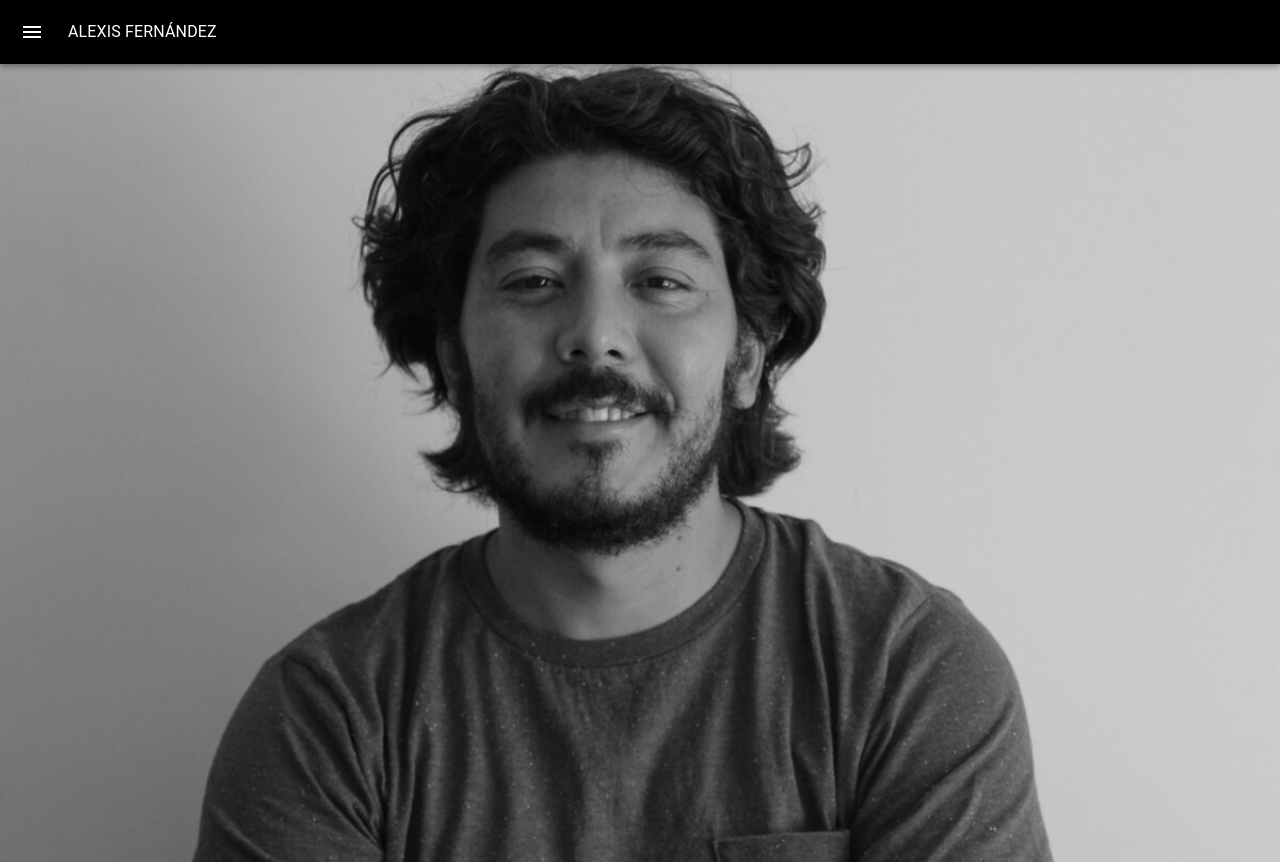
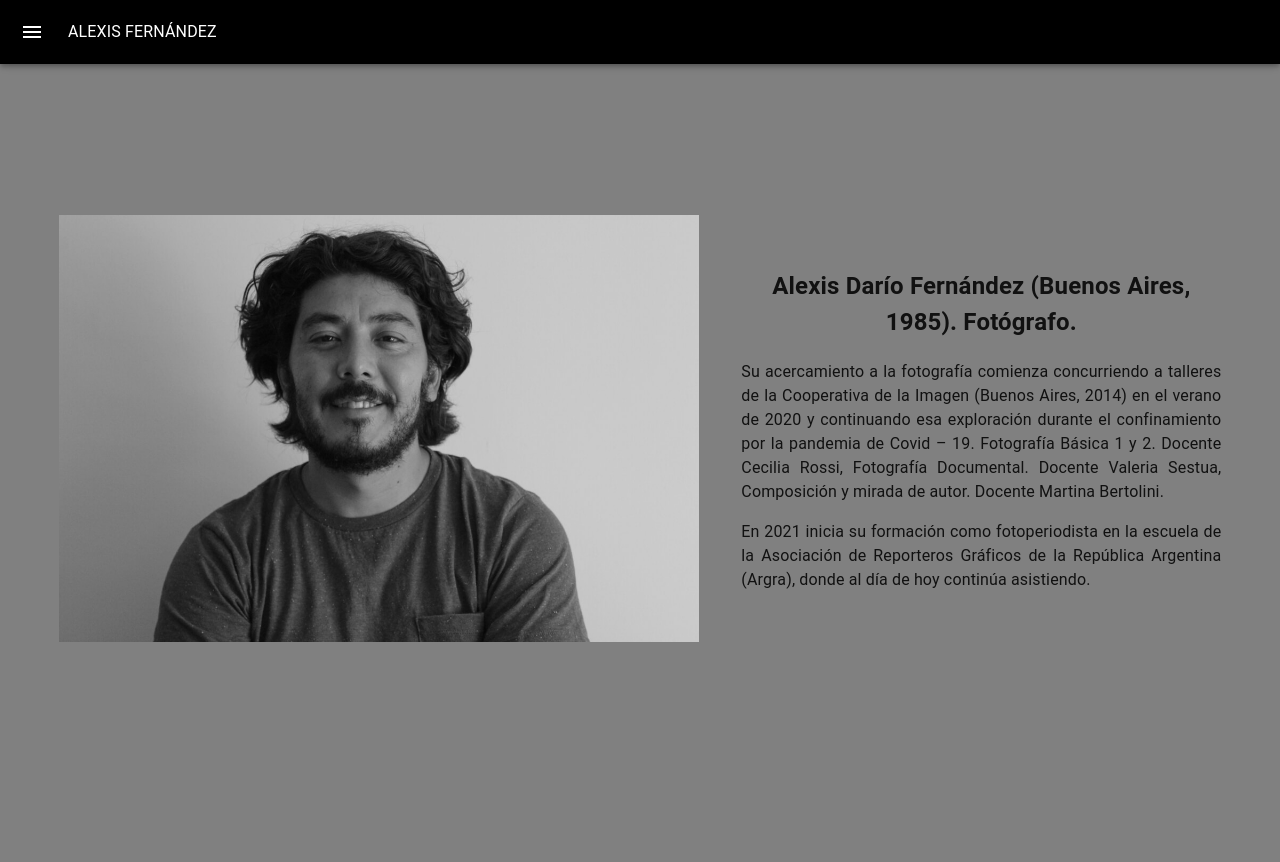
Before and after one commit to ipiccardo/PhotographPage, a React (Create React App) app: page /Biography in a window 1280 px wide. Built offline with nearby package versions, Linux system fonts and the light colour scheme.

Commit message:
Agrego texto en biografía

```diff
--- a/src/Components/Biography/Biography.css
+++ b/src/Components/Biography/Biography.css
@@ -1,14 +1,47 @@
+.biography-box {
+  display: flex;
+  align-items: center;
+  flex-wrap: wrap-reverse;
+  justify-content: space-evenly;
+  margin-top: -50px;
+  padding: 16px;
+}
+
+.biography-text {
+  width: 30rem;
+  text-align: justify;
+  margin-top: -50px;
+}
+
+.biography-text h2 {
+  text-align: center;
+}
+
 .biography-hero {
   height: 100vh;
-  width: 100vw;
+  width: 50vw;
   /* background-image: url(https://drive.google.com/uc?export=view&id=1y0aU-UnomBebs-k_Xh5UB2Ci8R63OiPy); */
   background-image: url('../../../public/assets/biografia/TP_PORTAFOLIO_ALEXIS\ FERNANDEZ_copia-16.jpg');
-  background-size: cover;
+  background-size: contain;
   background-repeat: no-repeat;
   margin-top: -50px;
-  position: absolute;
+  /* position: absolute; */
   background-position: center;
 }
+
+@media (max-width: 1050px) {
+  .biography-hero {
+    background-position: top;
+    margin-top: 0px;
+    width: 300vw;
+  }
+  .biography-text {
+    width: 100vw;
+    margin-top: 0px;
+  }
+}
+
+
 
 .biography-title-box {
   position: absolute;
--- a/src/Components/Biography/Biography.jsx
+++ b/src/Components/Biography/Biography.jsx
@@ -1,12 +1,30 @@
-import React from 'react'
-import './Biography.css'
+import React from "react";
+import "./Biography.css";
 
 export const Biography = () => {
   return (
     <>
-    <div className='biography-hero'></div>
+      <div className="biography-box">
+        <div className="biography-hero"></div>
+        <div className="biography-text">
+          <h2>Alexis Darío Fernández (Buenos Aires, 1985). Fotógrafo.</h2>
+          <p>
+            Su acercamiento a la fotografía comienza concurriendo a talleres de
+            la Cooperativa de la Imagen (Buenos Aires, 2014) en el verano de
+            2020 y continuando esa exploración durante el confinamiento por la
+            pandemia de Covid – 19. Fotografía Básica 1 y 2. Docente Cecilia
+            Rossi, Fotografía Documental. Docente Valeria Sestua, Composición y
+            mirada de autor. Docente Martina Bertolini.
+          </p>
+          <p>
+            En 2021 inicia su formación como fotoperiodista en la escuela de la
+            Asociación de Reporteros Gráficos de la República Argentina (Argra),
+            donde al día de hoy continúa asistiendo.
+          </p>
+        </div>
+      </div>
     </>
-  )
-}
+  );
+};
 
-export default Biography
+export default Biography;
```
